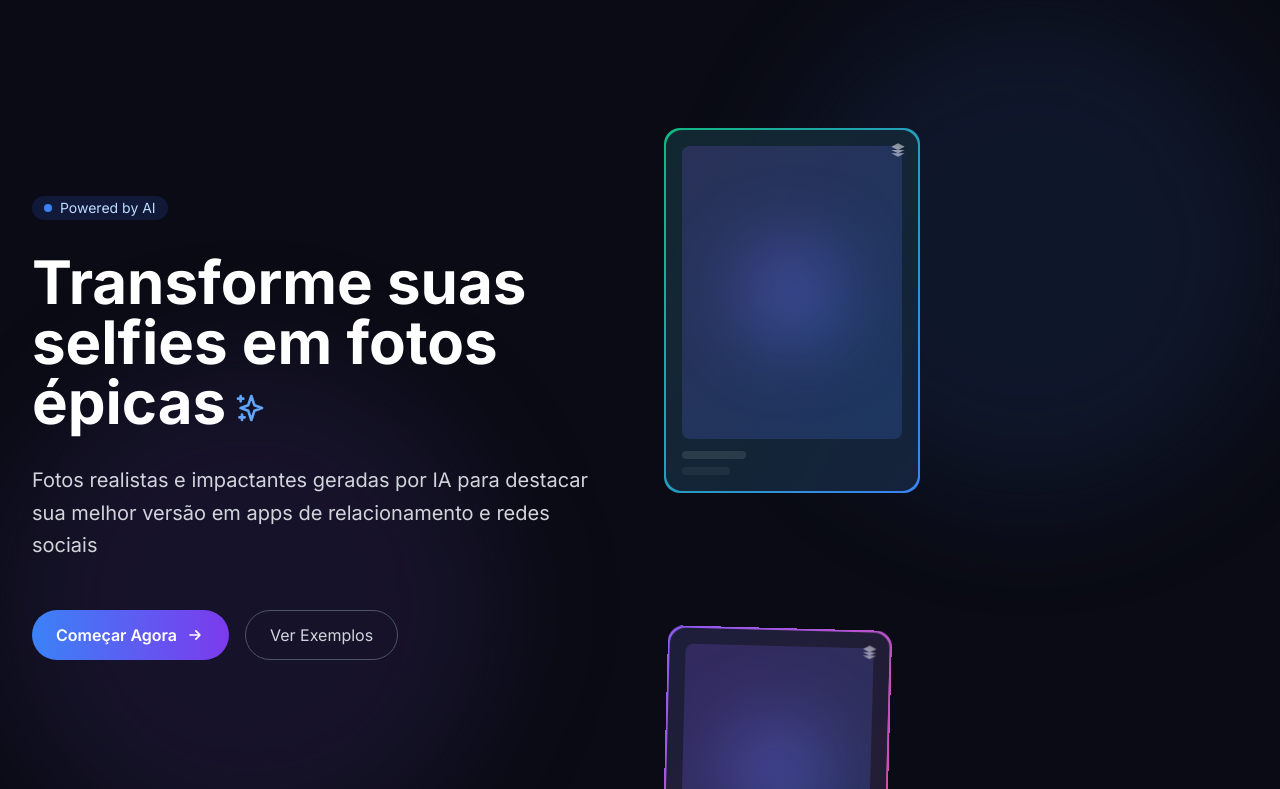
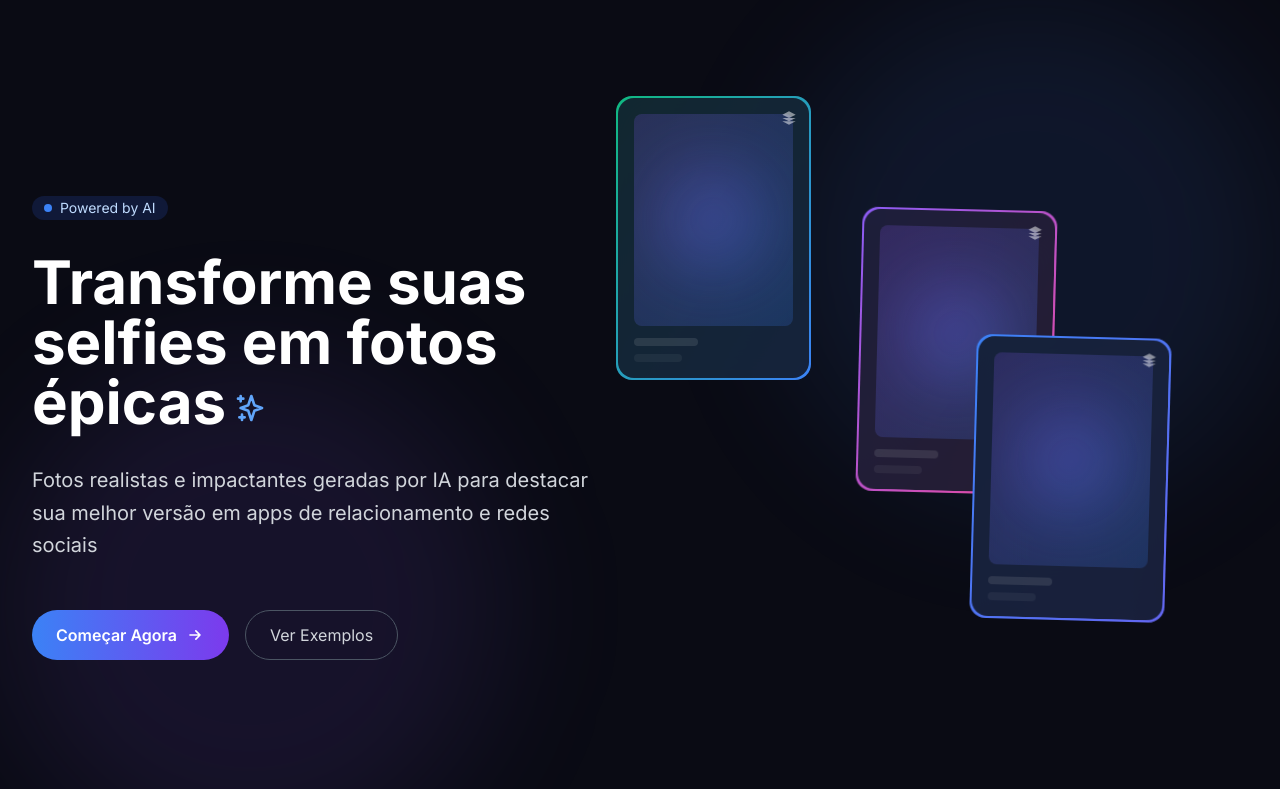
Before and after one commit to Aouza/matchepic, a Next.js app: page / in a window 1280 px wide. Shown: the top 789 px of the page. Built offline with nearby package versions, Linux system fonts and the light colour scheme.

Commit message:
fix: ajusta posicionamento dos cards na hero section

```diff
--- a/src/components/Hero.tsx
+++ b/src/components/Hero.tsx
@@ -74,17 +74,17 @@ const Hero = () => {
           </div>
 
           {/* Floating cards */}
-          <div className="relative h-[600px]">
+          <div className="relative h-[600px] flex items-start justify-end">
             <FloatingCard
-              className="absolute top-0 right-0 w-64 from-emerald-500 to-blue-500"
+              className="absolute right-12 -top-8 w-56 from-emerald-500 to-blue-500"
               delay="0s"
             />
             <FloatingCard
-              className="absolute top-1/4 left-0 w-56 from-purple-500 to-pink-500"
+              className="absolute right-0 top-24 w-56 from-purple-500 to-pink-500"
               delay="-2s"
             />
             <FloatingCard
-              className="absolute bottom-0 right-1/4 w-60 from-blue-500 to-indigo-500"
+              className="absolute right-20 top-56 w-56 from-blue-500 to-indigo-500"
               delay="-4s"
             />
           </div>
```
